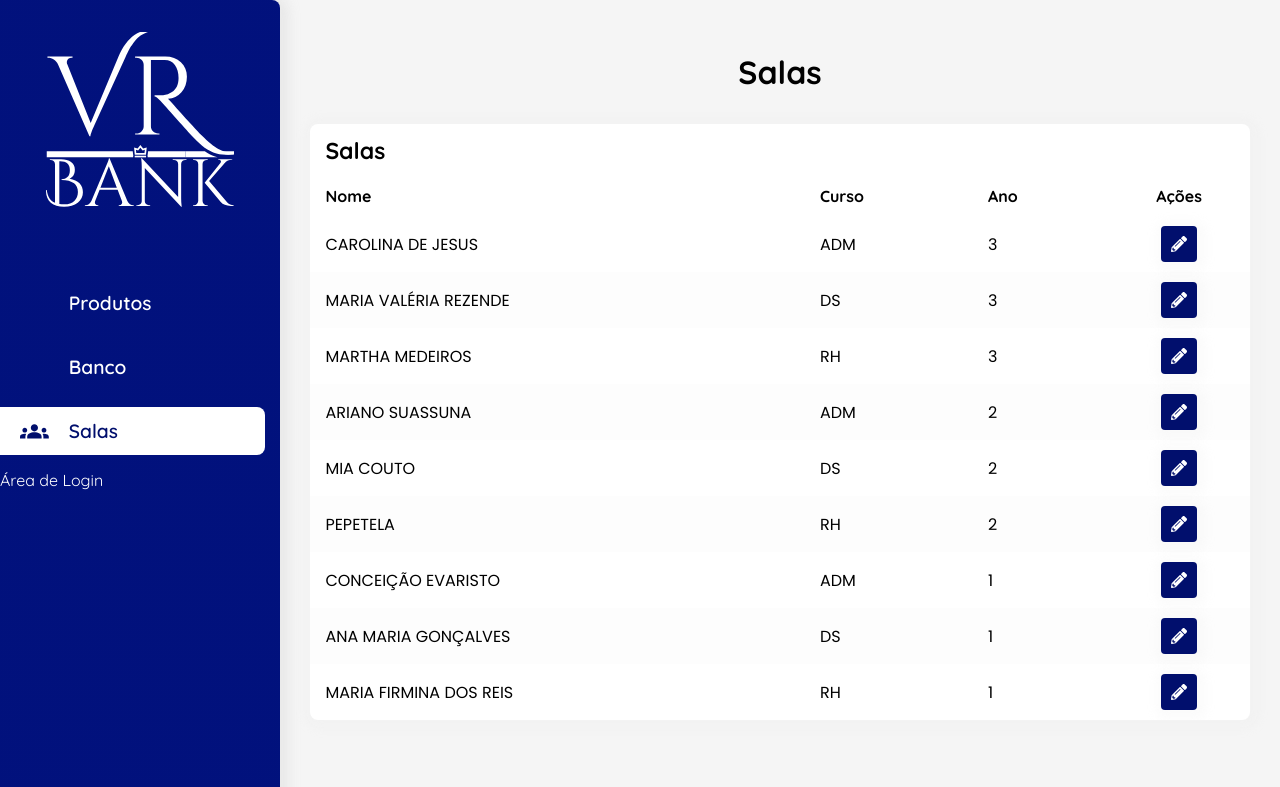
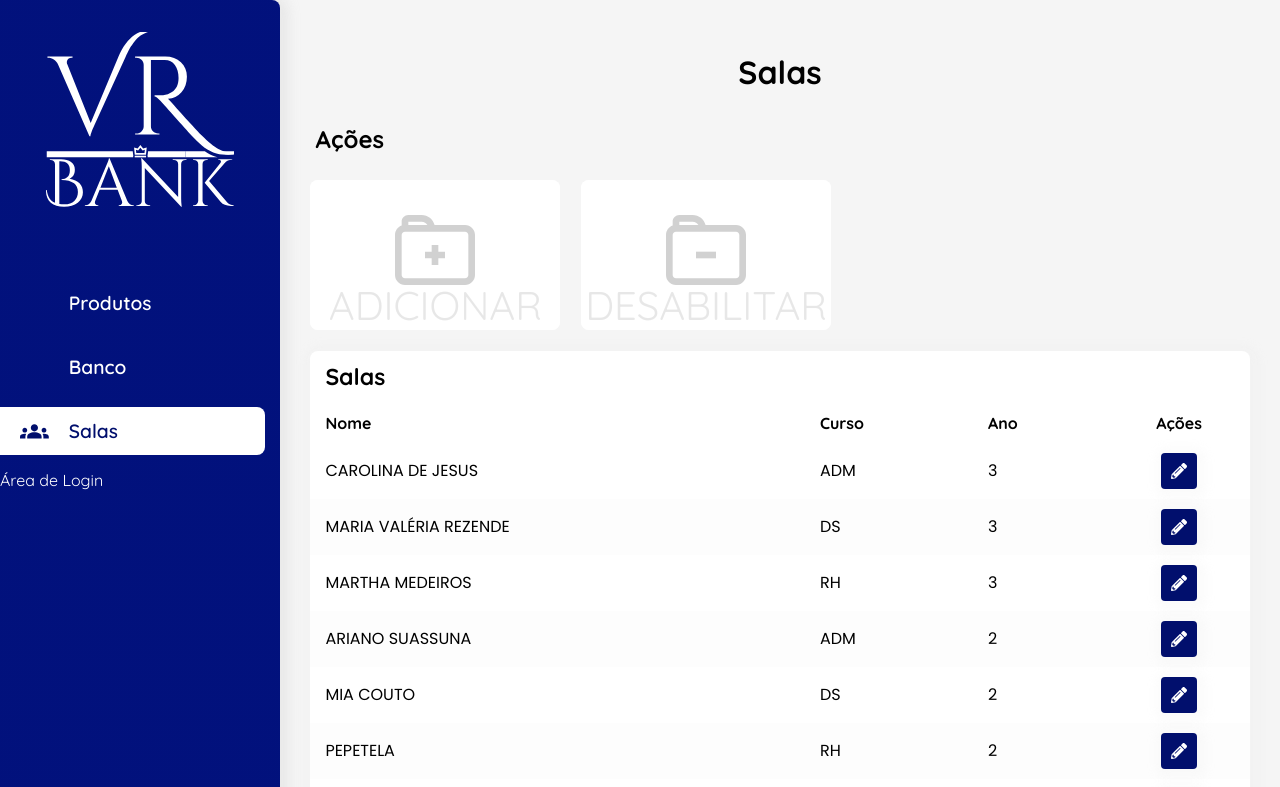
Before and after one commit to NatanALima/projeto-vrbank, a React (Create React App) app: page /salas in a window 1280 px wide. Shown: the top 787 px of the page. Built offline with nearby package versions, Linux system fonts and the light colour scheme; some icons are missing.

Commit message:
feat(Salas): adiciona Cards de Ações

```diff
--- a/src/assets/css/Salas.module.css
+++ b/src/assets/css/Salas.module.css
@@ -2,4 +2,9 @@ section.salas h1{
     font-size: var(--fontSizeContent);
     margin: var(--fontMargin);
     text-align: center;
+
 }
+
+section.salas h2 {
+    margin: var(--marginContent);
+}
--- a/src/components/Salas/Salas.js
+++ b/src/components/Salas/Salas.js
@@ -1,5 +1,7 @@
 import styles from '../../assets/css/Salas.module.css';
 import TableInfo from '../TableInfo/TableInfo';
+import Action from '../Action/Action';
+import { CgFolderAdd as AddSala, CgFolderRemove as HideSala} from "react-icons/cg";
 
 export default function Salas() {
 
@@ -35,9 +37,14 @@ export default function Salas() {
                     Ano: 1}
                 ];
 
+    const actionList = [{id: 1, icon: <AddSala/>, text: "Adicionar Sala", placeholder: "ADICIONAR"},
+                        {id: 2, icon: <HideSala/>, text: "Desabilitar Salas", placeholder: "DESABILITAR"}];
+
     return(
         <section className={styles.salas}>
             <h1>Salas</h1>
+            <h2>Ações</h2>
+            <Action ActionList={actionList}/>
             <TableInfo actionBtn={true} title={"Salas"} objectData={salas} fieldName={fieldNameTable}/>
         </section>
     )
```
